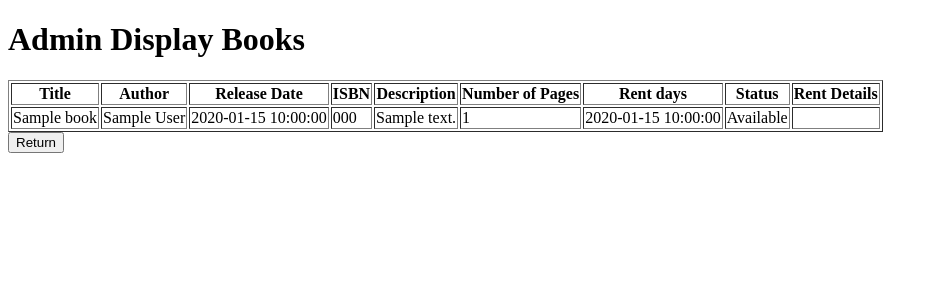
After one commit to PanagiotisChatzidavitidis/University_Library, a Flask app: page /admin_display_books in a window 1280 px wide. The commit adds this page. Shown: the top 300 px of the page, without its empty margins (0-938 px from the left). Run offline with Flask 3, Linux system fonts and the light colour scheme; a database or web service that is not in the repository returns one stand-in record (values such as "Sample title").

Commit message:
display admin dropboxes

```diff
--- a/app.py
+++ b/app.py
@@ -402,4 +402,88 @@ def delete_book():
         except Exception as e:
             return f"Error connecting to MongoDB: {str(e)}"
     else:
-        return render_template('delete_book.html')
+        try:
+            client = MongoClient(MONGO_HOST, MONGO_PORT)
+            db = client[MONGO_DB]
+            collection = db['books']
+
+            # Fetch available books from the collection
+            available_books = collection.find({'status': 'Available'})
+
+            return render_template('delete_book.html', available_books=available_books)
+        except Exception as e:
+            return f"Error connecting to MongoDB: {str(e)}"
+
+
+# Update Due Date with Dropdown
+@app.route('/update_due_date', methods=['GET', 'POST'])
+def update_due_date():
+    try:
+        client = MongoClient(MONGO_HOST, MONGO_PORT)
+        db = client[MONGO_DB]
+        collection = db['books']
+
+        available_books = collection.find({'status': 'Available'})  # Fetch available books from the collection
+
+        if request.method == 'POST':
+            isbn = request.form.get('isbn')
+            new_due_date = int(request.form.get('due_date'))
+
+            book = collection.find_one({'ISBN': isbn})
+            if not book:
+                return 'Book not found'
+
+            # Update the due_date of the book
+            result = collection.update_one({'ISBN': isbn}, {'$set': {'due_date': new_due_date}})
+            if result.modified_count > 0:
+                return 'Rent days updated successfully</p><a href="update_due_date"><button>Update Another Book</button><a href="admin_home"><button>Return</button>'
+            else:
+                return 'Failed to update rent days</p><a href="update_due_date"><button>Update Another Book</button><a href="admin_home"><button>Return</button>'
+
+        return render_template('update_due_date.html', available_books=available_books)
+    except Exception as e:
+        return f"Error connecting to MongoDB: {str(e)}"
+
+#display books for admin
+@app.route('/admin_display_books')
+def admin_display_books():
+    try:
+        client = MongoClient(MONGO_HOST, MONGO_PORT)
+        db = client[MONGO_DB]
+        collection = db['books']
+        rents_collection = db['rents']
+
+        books = collection.find({})  # Fetch all books from the collection
+
+        book_data = []
+
+        for book in books:
+            book_entry = {
+                'title': book['title'],
+                'author': book['author'],
+                'release_date': book['release_date'],
+                'ISBN': book['ISBN'],
+                'description': book['description'],
+                'num_pages': book['num_pages'],
+                'due_date': book['due_date'],
+                'status': book['status']
+            }
+
+            if book['status'] == 'Unavailable': # if somebody has rented this book fetch their rent details
+                rent = rents_collection.find_one({'book_ISBN': book['ISBN']})
+                if rent:
+                    rent_details = {
+                        'user_name': rent['user_name'],
+                        'user_surname': rent['user_surname'],
+                        'user_email': rent['user_email'],
+                        'rent_date': rent['rent_date'],
+                        'return_date': rent['return_date'],
+                        'contact_phone': rent['contact_phone']
+                    }
+                    book_entry['rent_details'] = rent_details
+
+            book_data.append(book_entry)
+
+        return render_template('admin_display_books.html', books=book_data)
+    except Exception as e:
+        return f"Error connecting to MongoDB: {str(e)}"
--- /dev/null
+++ b/templates/admin_display_books.html
@@ -0,0 +1,44 @@
+<!DOCTYPE html>
+<html>
+<head>
+    <title>Admin Display Books</title>
+</head>
+<body>
+    <h1>Admin Display Books</h1>
+    <table border="1">
+        <tr>
+            <th>Title</th>
+            <th>Author</th>
+            <th>Release Date</th>
+            <th>ISBN</th>
+            <th>Description</th>
+            <th>Number of Pages</th>
+            <th>Rent days</th>
+            <th>Status</th>
+            <th>Rent Details</th>
+        </tr>
+        {% for book in books %}
+            <tr>
+                <td>{{ book.title }}</td>
+                <td>{{ book.author }}</td>
+                <td>{{ book.release_date }}</td>
+                <td>{{ book.ISBN }}</td>
+                <td>{{ book.description }}</td>
+                <td>{{ book.num_pages }}</td>
+                <td>{{ book.due_date }}</td>
+                <td>{{ book.status }}</td>
+                <td>
+                    {% if book.status == 'Unavailable' %}
+                        User: {{ book.rent_details.user_name }} {{ book.rent_details.user_surname }}<br>
+                        Email: {{ book.rent_details.user_email }}<br>
+                        Rent Date: {{ book.rent_details.rent_date.strftime('%Y-%m-%d') }}<br>
+                        Return Date: {{ book.rent_details.return_date.strftime('%Y-%m-%d') }}<br>
+                        Contact Phone: {{ book.rent_details.contact_phone }}
+                    {% endif %}
+                </td>
+            </tr>
+        {% endfor %}
+    </table>
+    <a href="/admin_home"><button>Return</button></a>
+</body>
+</html>
--- a/templates/admin_home.html
+++ b/templates/admin_home.html
@@ -9,7 +9,9 @@
     <h1>Admin Home</h1>
     <div>
         <a href="book_insert_route"><button>Insert Book</button></a>
+        <a href="update_due_date"><button>Update Rent Days</button></a>
         <a href="delete_book"><button>Delete Book</button></a>
+        <a href="admin_display_books"><button>Display Books</button></a>
 
     </div>
 </body>
--- a/templates/book_display.html
+++ b/templates/book_display.html
@@ -1,12 +1,12 @@
 <!DOCTYPE html>
 <html>
 <head>
-    <title>Books Display</title>
+    <title>User Books Display</title>
 </head>
 <body>
-    <h1>Books Display</h1>
+    <h1>User Books Display</h1>
     <a href="user_home" style="float: right;"><button>Return</button></a>
-    <table>
+    <table border="1">
         <tr>
             <th>Title</th>
             <th>Author</th>
--- a/templates/view_book.html
+++ b/templates/view_book.html
@@ -9,6 +9,7 @@
     <p><strong>Title:</strong> {{ book.title }}</p>
     <p><strong>Author:</strong> {{ book.author }}</p>
     <p><strong>ISBN:</strong> {{ book.ISBN }}</p>
+    <p><strong>Release date:</strong> {{ book.release_date }}</p>
     <p><strong>Number of Pages:</strong> {{ book.num_pages }}</p>
     <p><strong>Description:</strong> {{ book.description }}</p>
     <p><strong>Due Date:</strong> {{ book.due_date }}</p>
```
Also changed, not shown: templates/book_selection.html (+20 -8 lines), templates/delete_book.html (+11 -5 lines), templates/update_due_date.html (added, +23 -0 lines), 10 other files.
